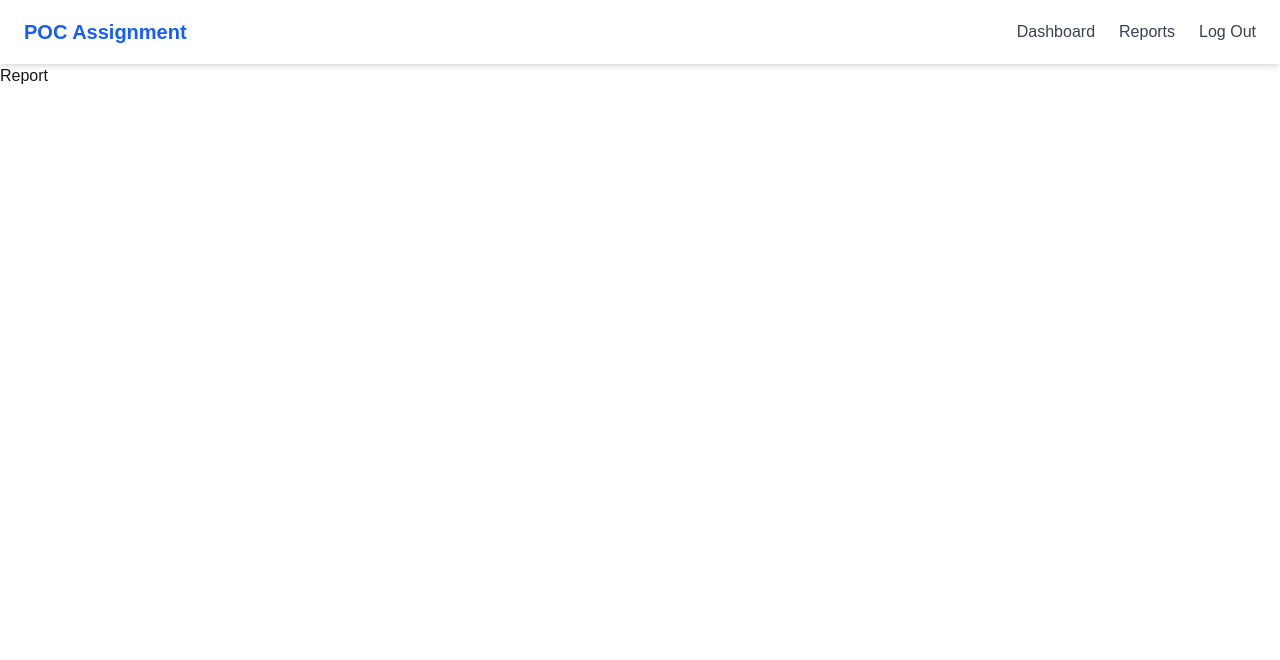
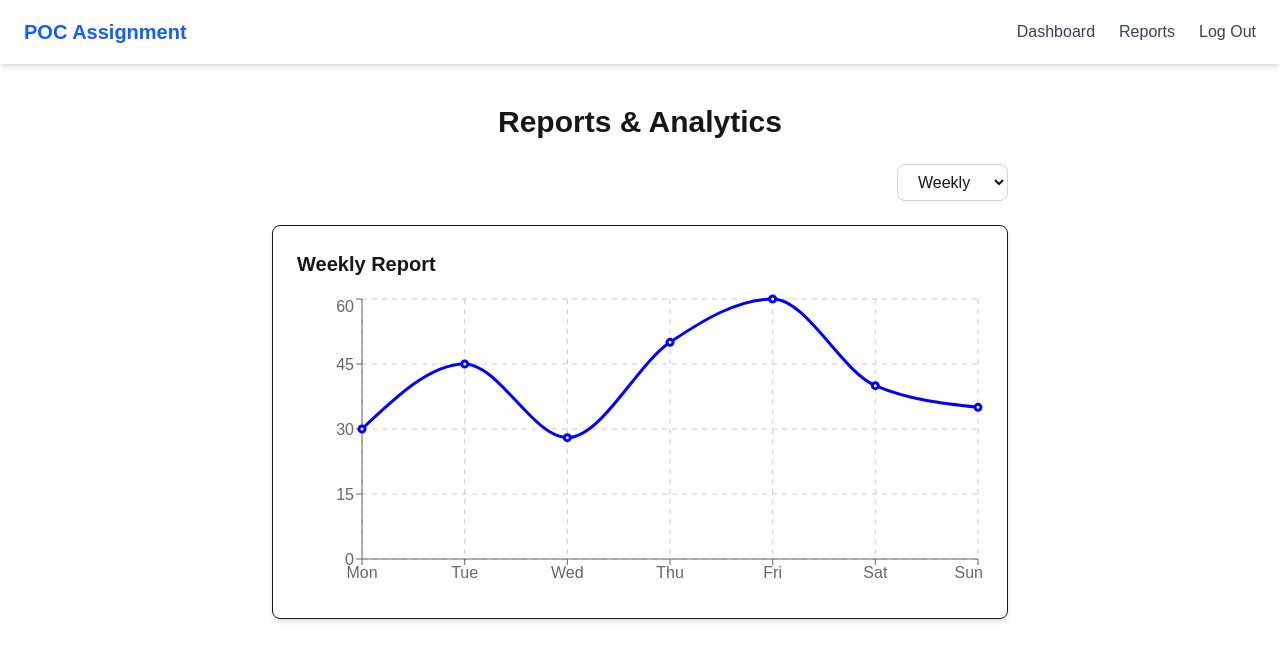
Before and after one commit to Bipin750/nextjs_POC, a Next.js app: page /report in a window 1280 px wide. Shown: the top 660 px of the page. Built offline with nearby package versions, Linux system fonts and the light colour scheme.

Commit message:
reports done

```diff
--- a/app/(protected)/report/page.jsx
+++ b/app/(protected)/report/page.jsx
@@ -1,7 +1,79 @@
-import React from "react";
+"use client";
 
-const Report = () => {
-  return <div>Report</div>;
+import { useState } from "react";
+import {
+  LineChart,
+  Line,
+  CartesianGrid,
+  XAxis,
+  YAxis,
+  Tooltip,
+  ResponsiveContainer,
+} from "recharts";
+
+// Sample Data
+const reportsData = {
+  weekly: [
+    { name: "Mon", value: 30 },
+    { name: "Tue", value: 45 },
+    { name: "Wed", value: 28 },
+    { name: "Thu", value: 50 },
+    { name: "Fri", value: 60 },
+    { name: "Sat", value: 40 },
+    { name: "Sun", value: 35 },
+  ],
+
+  monthly: [
+    { name: "Jan", value: 200 },
+    { name: "Feb", value: 280 },
+    { name: "Mar", value: 350 },
+    { name: "Apr", value: 300 },
+    { name: "May", value: 500 },
+    { name: "Jun", value: 450 },
+  ],
 };
 
-export default Report;
+export default function Report() {
+  const [filter, setFilter] = useState("weekly");
+
+  return (
+    <div className="max-w-3xl mx-auto py-10 px-4">
+      <h1 className="text-3xl font-bold mb-6 text-center">
+        Reports & Analytics
+      </h1>
+
+      {/* Filter Dropdown */}
+      <div className="mb-6 flex justify-end">
+        <select
+          value={filter}
+          onChange={(e) => setFilter(e.target.value)}
+          className="border border-gray-300 px-4 py-2 rounded-lg"
+        >
+          <option value="weekly">Weekly</option>
+          <option value="monthly">Monthly</option>
+        </select>
+      </div>
+
+      {/* Chart Container */}
+      <div className="border shadow-md p-6 rounded-lg bg-white">
+        <h2 className="text-xl font-semibold mb-4 capitalize">
+          {filter} Report
+        </h2>
+        <ResponsiveContainer width="100%" height={300}>
+          <LineChart data={reportsData[filter]}>
+            <Line
+              type="monotone"
+              dataKey="value"
+              stroke="blue"
+              strokeWidth={3}
+            />
+            <CartesianGrid stroke="#ccc" strokeDasharray="5 5" />
+            <XAxis dataKey="name" />
+            <YAxis />
+            <Tooltip />
+          </LineChart>
+        </ResponsiveContainer>
+      </div>
+    </div>
+  );
+}
--- a/package.json
+++ b/package.json
@@ -11,7 +11,8 @@
   "dependencies": {
     "next": "16.0.3",
     "react": "19.2.0",
-    "react-dom": "19.2.0"
+    "react-dom": "19.2.0",
+    "recharts": "^3.5.0"
   },
   "devDependencies": {
     "@tailwindcss/postcss": "^4",
```
Also changed, not shown: 1 other file (tests, documents, lock files or other folders).
